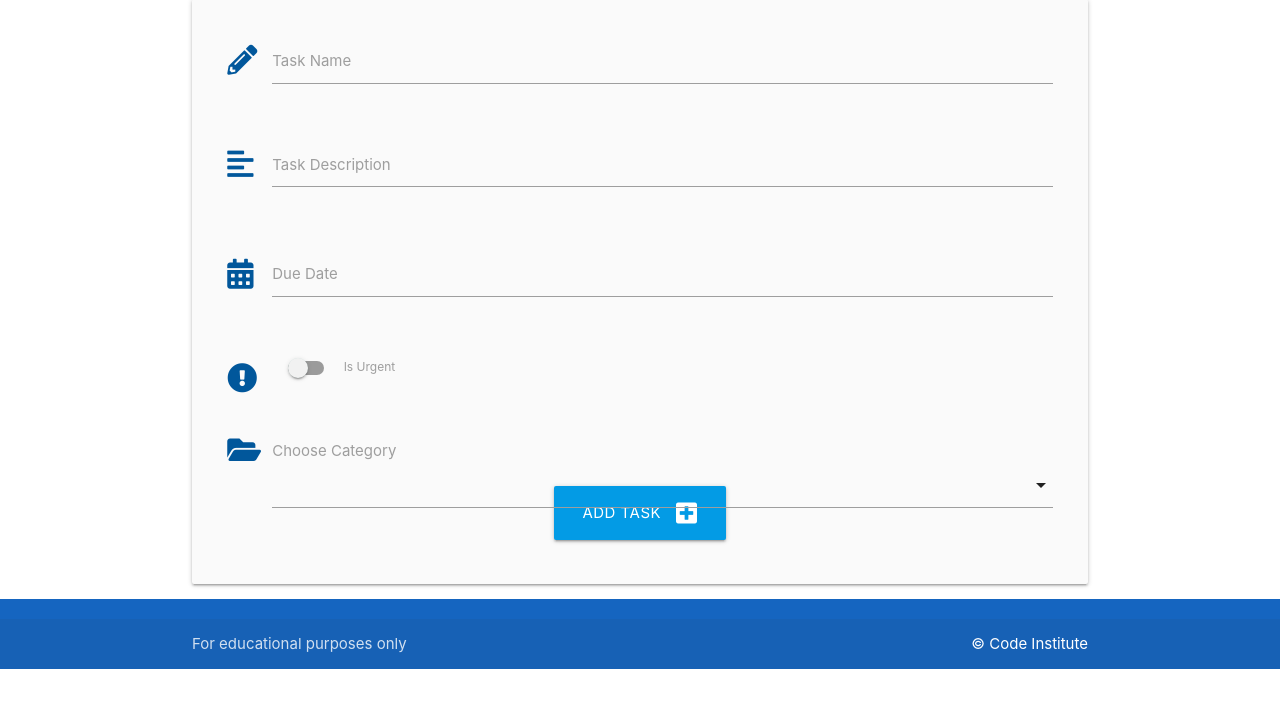
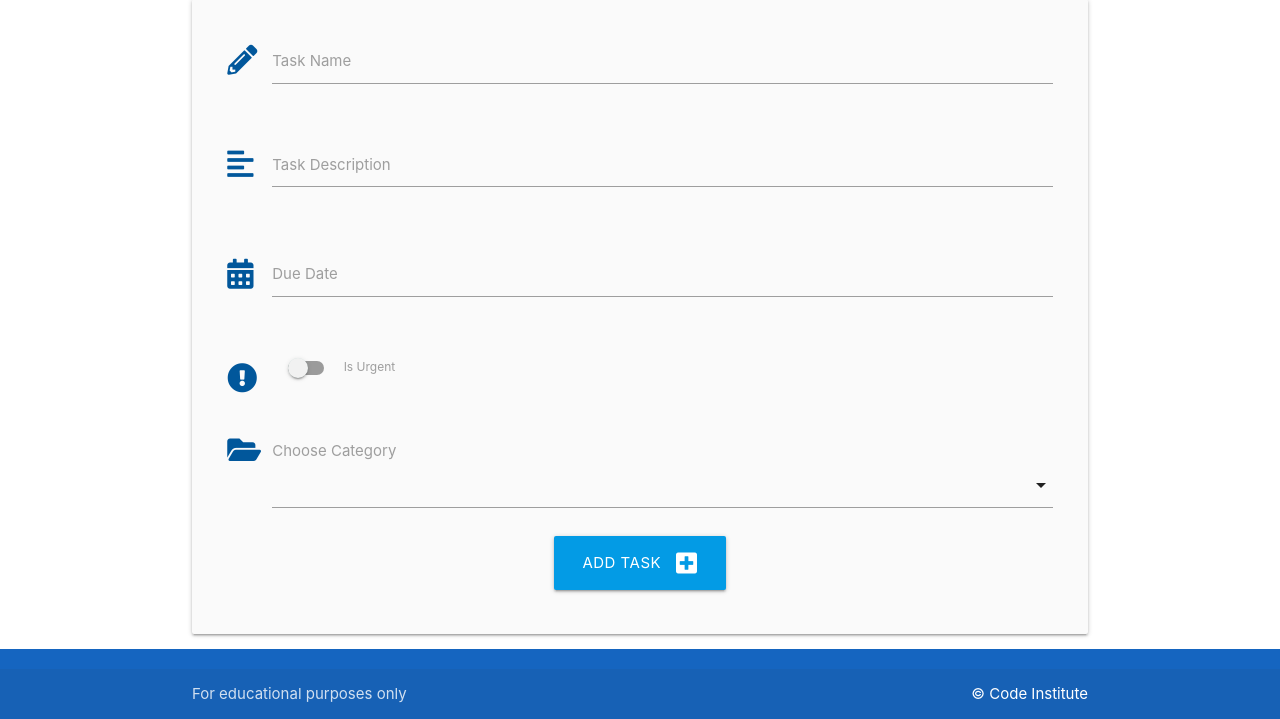
Before and after one commit to JackDilger/relational-task-manager, a Python web app: template taskmanager/templates/add_task.html in a window 1280 px wide. Shown: the part 160-879 px from the top of the page. Before the commit the page ends 829 px from the top, so only its background shows below. Run offline with Jinja, Linux system fonts and the light colour scheme; the template is opened without the code that fills it, so the values that code supplies are empty.

Commit message:
Final fix

```diff
--- a/taskmanager/static/css/style.css
+++ b/taskmanager/static/css/style.css
@@ -7,3 +7,7 @@ body {
 main {
     flex: 1 0 auto;
 }
+
+#submit-task-btn {
+    margin-top: 50px;
+}
--- a/taskmanager/templates/add_task.html
+++ b/taskmanager/templates/add_task.html
@@ -62,7 +62,7 @@
         <!-- submit button -->
         <div class="row">
             <div class="col s12 center-align">
-                <button type="submit" class="btn-large light-blue darken-1">
+                <button id="submit-task-btn" type="submit" class="btn-large light-blue darken-1">
                     Add Task <i class="fas fa-plus-square right"></i>
                 </button>
             </div>
```
